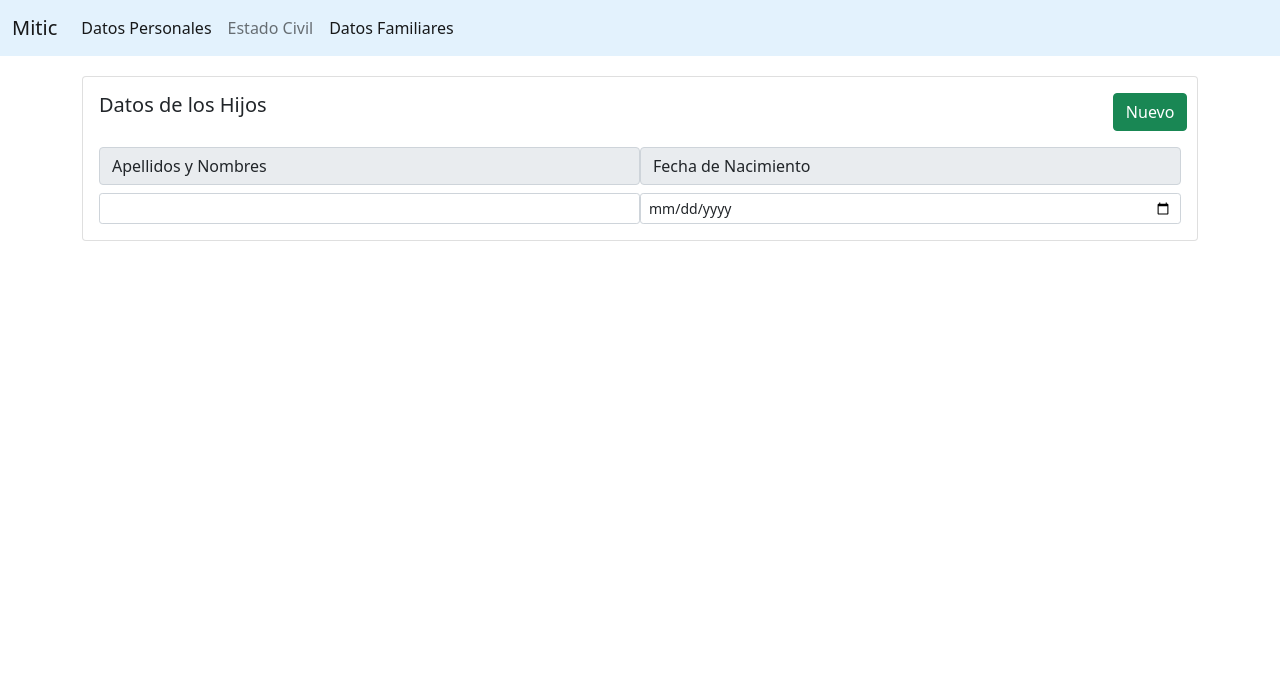
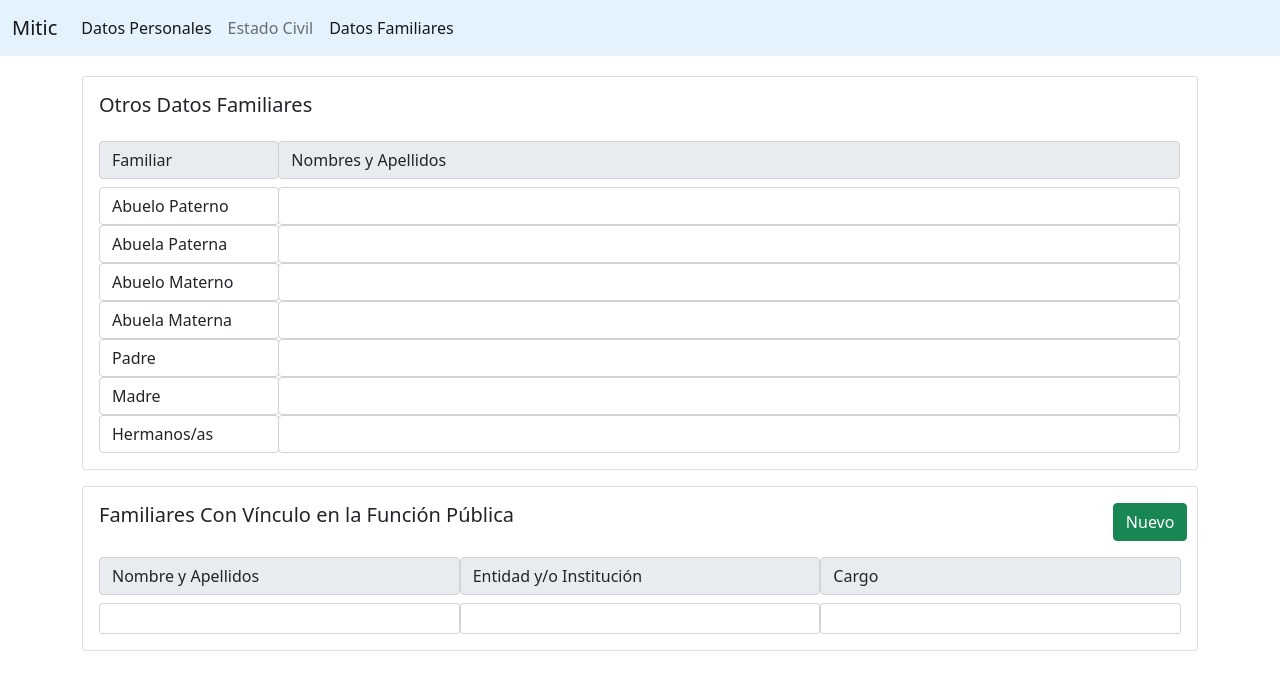
Before and after one commit to pedritogonzalez88/abmmitic, a React (Create React App) app: page /datosfamiliares in a window 1280 px wide. Shown: the top 690 px of the page. Built offline with nearby package versions, Linux system fonts and the light colour scheme; the HTML template or start-up script is replaced by a standard one.

Commit message:
creacion de nuevo Componente Capacitacion

```diff
--- a/src/components/Funcionarios/DatosFamiliares.js
+++ b/src/components/Funcionarios/DatosFamiliares.js
@@ -4,28 +4,71 @@ export default class FamiliaresComponent extends Component {
     render() {
         return (
             <div className="container center">
-           <div className="row pt-7">
+                <div className="row pt-7 pb-3">
                     <div className="col-sm-12">
                         <div className="card">
                             <div className="card-body">
                                 <div className="row pb-3">
+                                    <div className="col-sm-12">
+                                        <h5 className="card-title">Otros Datos Familiares</h5>
+                                    </div>
+                                </div>
+                                <div className="row pt-7">
+                                    <form id="frmOtrosDtPersonales">
+                                        <div className="input-group frmdatospersonalestyle">
+                                            <div className="col-sm-2">
+                                                <h4 className="input-group-text">Familiar</h4>
+                                                <span htmlFor="abueloPaterno" className="form-control">Abuelo Paterno</span>
+                                                <span htmlFor="abuelaPaterna" className="form-control">Abuela Paterna</span>
+                                                <span htmlFor="abueloMaterno" className="form-control">Abuelo Materno</span>
+                                                <span htmlFor="abuelaMaterna" className="form-control">Abuela Materna</span>
+                                                <span htmlFor="padre" className="form-control">Padre</span>
+                                                <span htmlFor="madre" className="form-control">Madre</span>
+                                                <span htmlFor="hermanos" className="form-control">Hermanos/as</span>
+                                            </div>
+                                            <div className="col-sm-10">
+                                                <h4 className="input-group-text">Nombres y Apellidos</h4>
+                                                <input type="text" className="form-control" name="abueloPaterno" id="abueloPaterno" />
+                                                <input type="text" className="form-control" name="abuelaPaterna" id="abuelaPaterna" />
+                                                <input type="text" className="form-control" name="abueloMaterno" id="abueloMaterno" />
+                                                <input type="text" className="form-control" name="abuelaMaterna" id="abuelaMaterna" />
+                                                <input type="text" className="form-control" name="padre" id="padre" />
+                                                <input type="text" className="form-control" name="madre" id="madre" />
+                                                <input type="text" className="form-control" name="hermanos" id="hermanos" />
+                                            </div>
+                                        </div>
+                                    </form>
+                                </div>
+                            </div>
+                        </div>
+                    </div>
+                </div>
+                <div className="row pt-7">
+                    <div className="col-md-12">
+                        <div className="card">
+                            <div className="card-body">
+                                <div className="row pb-3">
                                     <div className="col-sm-11">
-                                        <h5 className="card-title">Datos de los Hijos</h5>
+                                        <h5 className="card-title">Familiares Con Vínculo en la Función Pública</h5>
                                     </div>
                                     <div className="col-sm-1">
                                         <button className="btn btn-success" type="button" id="btnNuevo">Nuevo</button>
                                     </div>
                                 </div>
                                 <div className="row pt-7">
-                                    <form id="frmHijos">
-                                        <div className="input-group frmhijosrowstyle">
-                                            <div className="row col-sm-6 mx-auto">
-                                                <h4 className="input-group-text">Apellidos y Nombres</h4>
-                                                <input type="text" name="nroHijo" id="nroHijo" className="form-control form-control-sm" />
+                                    <form id="frmFliaPublicos">
+                                        <div className="input-group">
+                                            <div className="row col-sm-4 mx-auto">
+                                                <h4 className="input-group-text">Nombre y Apellidos</h4>
+                                                <input type="text" name="nombreApellido" id="nombreApellido" className="form-control form-control-sm" />
                                             </div>
-                                            <div className="row col-sm-6 mx-auto">
-                                                <h4 className="input-group-text">Fecha de Nacimiento</h4>
-                                                <input type="date" className="form-control form-control-sm" name="fechaHijos" id="fechaHijos" />
+                                            <div className="row col-sm-4 mx-auto">
+                                                <h4 className="input-group-text">Entidad y/o Institución</h4>
+                                                <input type="text"  className="form-control form-control-sm" name="entidad" id="entidad" />
+                                            </div>
+                                            <div className="row col-sm-4 mx-auto">
+                                                <h4 className="input-group-text">Cargo</h4>
+                                                <input type="text"  className="form-control form-control-sm" name="cargo" id="cargo" />
                                             </div>
                                         </div>
                                     </form>
--- a/src/components/Navegacion.js
+++ b/src/components/Navegacion.js
@@ -1,7 +1,7 @@
 import React, { Component } from 'react';
 import {NavLink, Link} from 'react-router-dom'
 
-export default class componentName extends Component {
+export default class NavegacionComponent extends Component {
   render() {
     return (
         <nav className="navbar navbar-expand navbar-light lightnav">
```
Also changed, not shown: src/components/Funcionarios/Capacitaciones.js (added, +11 -0 lines), src/App.css (line endings or trailing spaces). Lines whose indentation alone changed are shown as unchanged.
